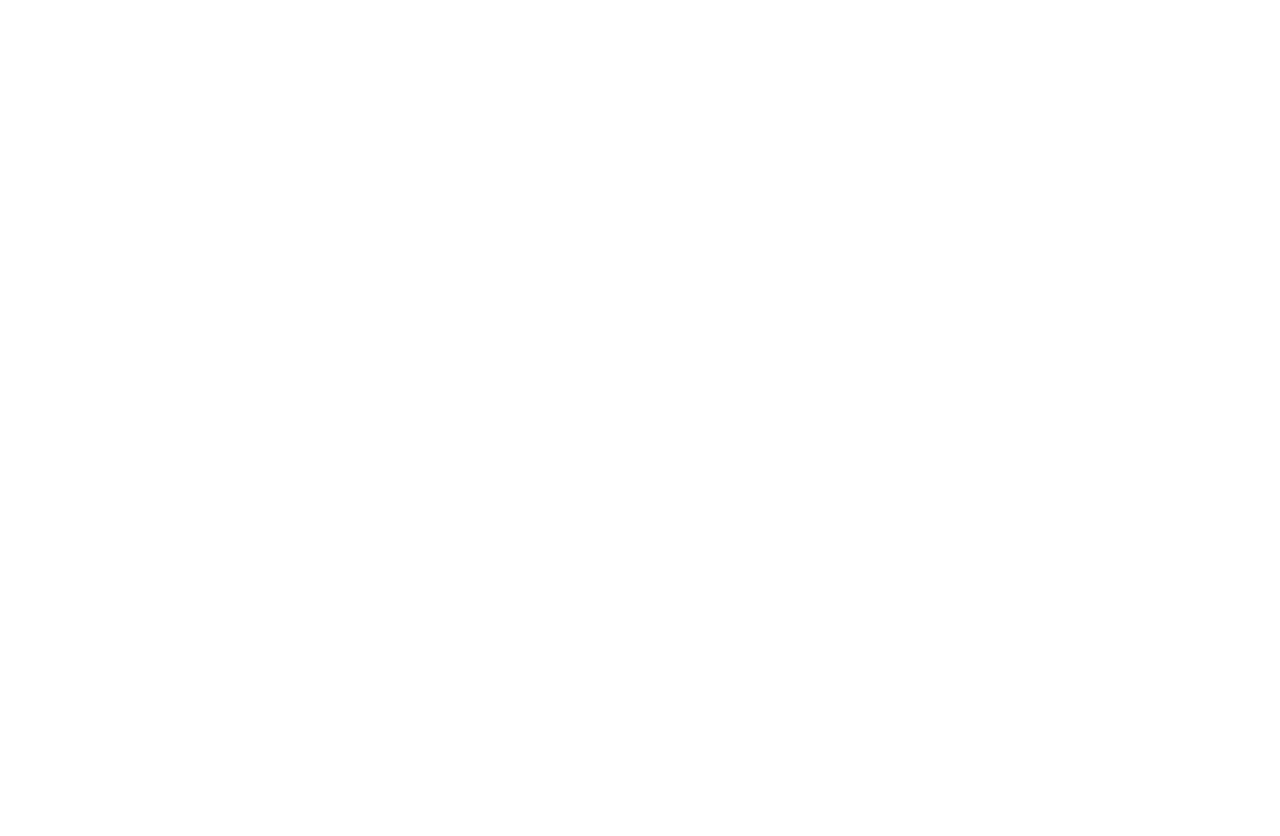
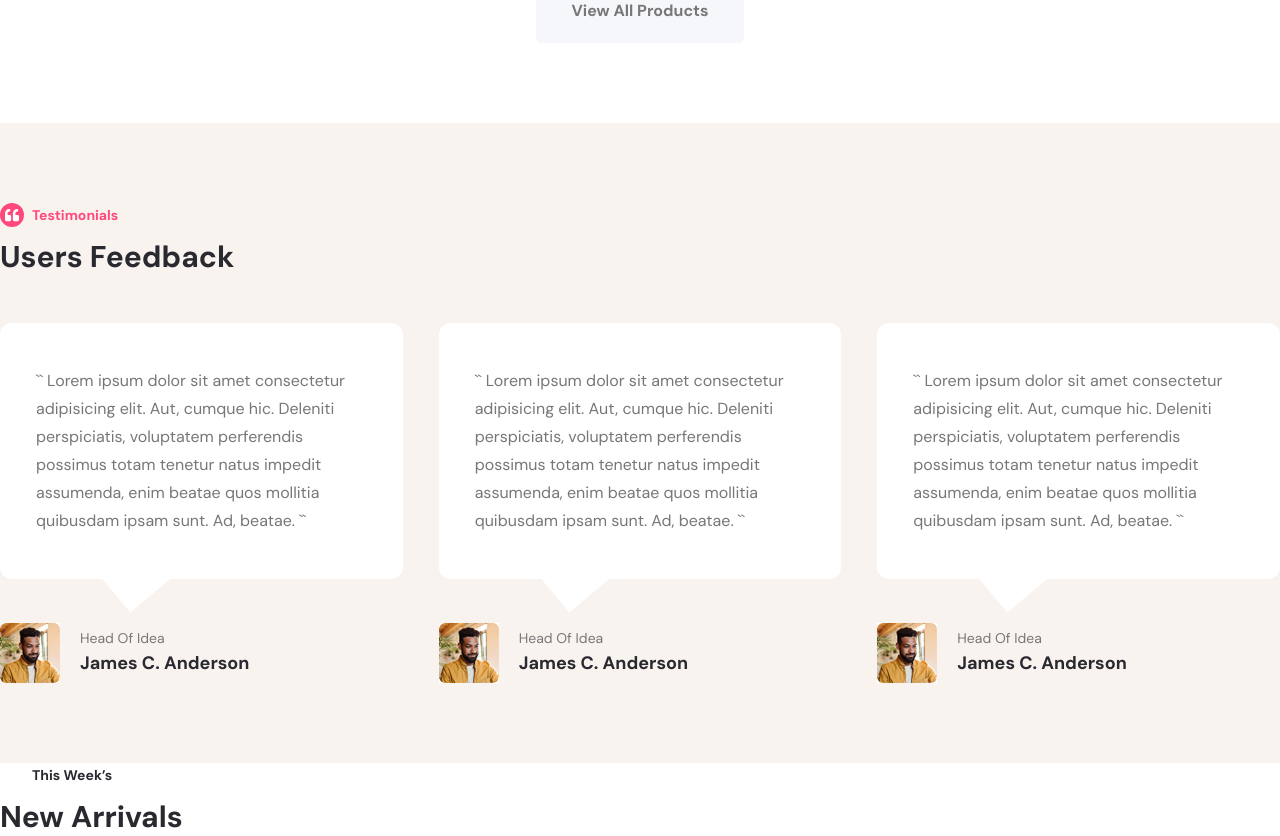
Before and after one commit to marufkhan20/ecommerce-frontend, a React (Create React App) app: page / in a window 1280 px wide. Shown: the part 3080-3916 px from the top of the page. Before the commit the page ends 3059 px from the top, so only its background shows below. Built offline with nearby package versions, Linux system fonts and the light colour scheme.

Commit message:
Testimonials Area Design Completed

```diff
--- /dev/null
+++ b/src/components/Home/NewArrivalsArea.tsx
@@ -0,0 +1,19 @@
+import { BsInboxes } from "react-icons/bs";
+import SectionTitle from "../SectionTitle/SectionTitle";
+
+const NewArrivalsArea = () => {
+  return (
+    <section className="py-">
+      <div className="container mx-auto">
+        <SectionTitle
+          subTitle="This Week’s"
+          title="New Arrivals"
+          icon={<BsInboxes />}
+          color="light-primary"
+        />
+      </div>
+    </section>
+  );
+};
+
+export default NewArrivalsArea;
--- a/src/components/Home/ProductsArea.tsx
+++ b/src/components/Home/ProductsArea.tsx
@@ -1,6 +1,7 @@
 import { BsInboxes } from "react-icons/bs";
 import Products from "../Products/Products";
 import SectionTitle from "../SectionTitle/SectionTitle";
+import Button from "../common/Button/Button";
 
 const ProductsArea = () => {
   return (
@@ -15,6 +16,11 @@ const ProductsArea = () => {
         <div className="mt-12">
           <Products />
         </div>
+        <div className="mt-20 text-center">
+          <Button link="/products" bg="lighter" color="body">
+            View All Products
+          </Button>
+        </div>
       </div>
     </section>
   );
--- /dev/null
+++ b/src/components/Home/TestimonialsArea.tsx
@@ -0,0 +1,24 @@
+import { FaQuoteLeft } from "react-icons/fa";
+import SectionTitle from "../SectionTitle/SectionTitle";
+import Testimonials from "../Testimonials/Testimonials";
+
+const TestimonialsArea = () => {
+  return (
+    <section className="py-20 bg-[#F9F3F0]">
+      <div className="container mx-auto">
+        <SectionTitle
+          subTitle="Testimonials"
+          title="Users Feedback"
+          icon={<FaQuoteLeft />}
+          color="secondary"
+        />
+
+        <div className="mt-12">
+          <Testimonials />
+        </div>
+      </div>
+    </section>
+  );
+};
+
+export default TestimonialsArea;
--- /dev/null
+++ b/src/components/Testimonials/TestimonialItem.tsx
@@ -0,0 +1,31 @@
+import styles from "./testimonials.module.css";
+
+interface IProps {
+  text: String;
+  image: String;
+  name: String;
+  status: String;
+}
+
+const TestimonialItem = ({ text, image, name, status }: IProps) => {
+  return (
+    <div>
+      <div
+        className={`bg-white py-11 px-9 rounded-xl relative ${styles.testiCard} z-40`}
+      >
+        <p className="text-base leading-[28px] z-30">`` {text} ``</p>
+      </div>
+      <div className="mt-11 flex items-center gap-5">
+        <div>
+          <img src={`/assets/users/${image}.png`} alt="user" />
+        </div>
+        <div>
+          <span>{status}</span>
+          <h4 className="text-lg">{name}</h4>
+        </div>
+      </div>
+    </div>
+  );
+};
+
+export default TestimonialItem;
--- /dev/null
+++ b/src/components/Testimonials/Testimonials.tsx
@@ -0,0 +1,37 @@
+import TestimonialItem from "./TestimonialItem";
+
+const Testimonials = () => {
+  return (
+    <div className="grid grid-cols-3 gap-9">
+      <TestimonialItem
+        text="Lorem ipsum dolor sit amet consectetur adipisicing elit. Aut,
+          cumque hic. Deleniti perspiciatis, voluptatem perferendis possimus
+          totam tenetur natus impedit assumenda, enim beatae quos mollitia
+          quibusdam ipsam sunt. Ad, beatae."
+        status="Head Of Idea"
+        name="James C. Anderson"
+        image="image-1"
+      />
+      <TestimonialItem
+        text="Lorem ipsum dolor sit amet consectetur adipisicing elit. Aut,
+          cumque hic. Deleniti perspiciatis, voluptatem perferendis possimus
+          totam tenetur natus impedit assumenda, enim beatae quos mollitia
+          quibusdam ipsam sunt. Ad, beatae."
+        status="Head Of Idea"
+        name="James C. Anderson"
+        image="image-1"
+      />
+      <TestimonialItem
+        text="Lorem ipsum dolor sit amet consectetur adipisicing elit. Aut,
+          cumque hic. Deleniti perspiciatis, voluptatem perferendis possimus
+          totam tenetur natus impedit assumenda, enim beatae quos mollitia
+          quibusdam ipsam sunt. Ad, beatae."
+        status="Head Of Idea"
+        name="James C. Anderson"
+        image="image-1"
+      />
+    </div>
+  );
+};
+
+export default Testimonials;
--- /dev/null
+++ b/src/components/Testimonials/testimonials.module.css
@@ -0,0 +1,11 @@
+.testiCard::before {
+  content: "";
+  position: absolute;
+  bottom: 5px;
+  left: 100px;
+  width: 136px;
+  height: 45px;
+  background-color: #fff;
+  transform: rotate(140deg);
+  z-index: -1;
+}
--- a/src/pages/Home.tsx
+++ b/src/pages/Home.tsx
@@ -1,7 +1,9 @@
 import CategoriesArea from "../components/Home/CategoriesArea";
 import Header from "../components/Home/Header";
+import NewArrivalsArea from "../components/Home/NewArrivalsArea";
 import OfferArea from "../components/Home/OfferArea";
 import ProductsArea from "../components/Home/ProductsArea";
+import TestimonialsArea from "../components/Home/TestimonialsArea";
 
 const Home = () => {
   return (
@@ -10,6 +12,8 @@ const Home = () => {
       <CategoriesArea />
       <OfferArea />
       <ProductsArea />
+      <TestimonialsArea />
+      <NewArrivalsArea />
     </main>
   );
 };
```
Also changed, not shown: public/assets/users/image-1.png (added).
